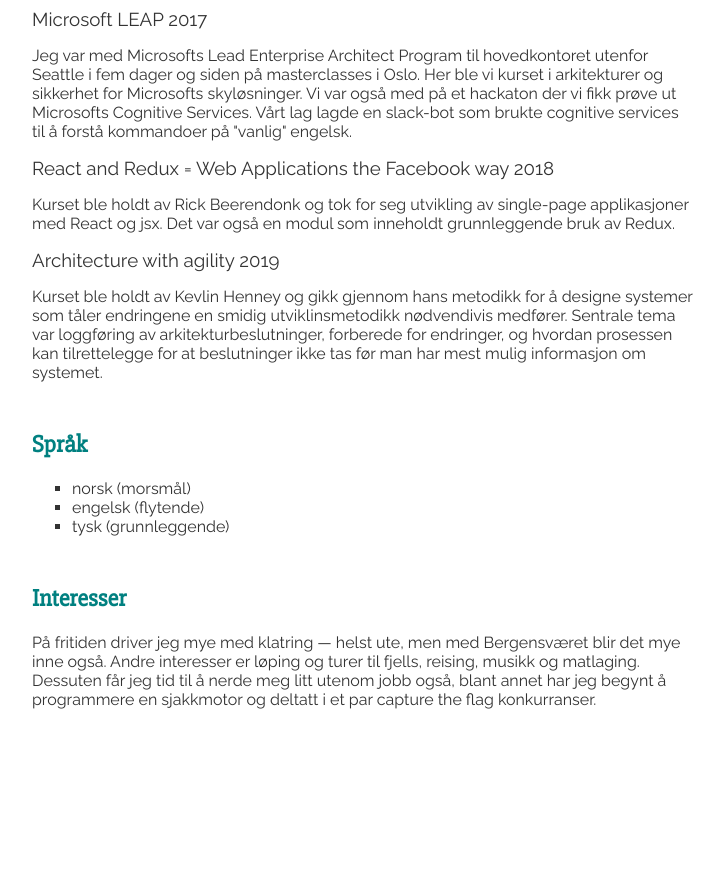
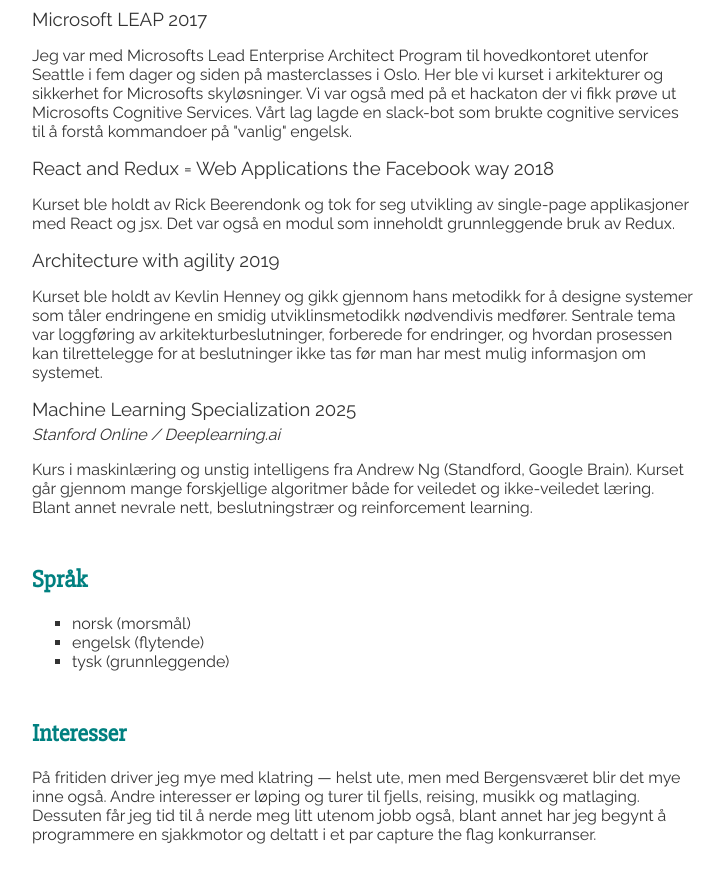
Before and after one commit to loldot/loldot.github.io, a Jekyll site: the page cv/index.html, which Jekyll copies as it is, in a window 1280 px wide and 900 px high, scrolled down 2514 px. Shown: the top 883 px of the window, without its empty margins (418-1142 px from the left). Built offline with Jekyll 4.4.1, drawn with Linux system fonts in a browser that asks for light colours; before the commit the page ends 3279 px from its top, so only the background shows below that.

Commit message:
add machine learning course

```diff
--- a/cv/index.html
+++ b/cv/index.html
@@ -330,6 +330,13 @@
 					og hvordan prosessen kan tilrettelegge for at beslutninger ikke tas før man har mest mulig
 					informasjon om systemet.
 				</p>
+
+				<h3>Machine Learning Specialization 2025</h3>
+				<h4>Stanford Online / Deeplearning.ai</h4>
+				<p>
+					Kurs i maskinlæring og unstig intelligens fra Andrew Ng (Standford, Google Brain). Kurset går gjennom mange forskjellige
+					algoritmer både for veiledet og ikke-veiledet læring. Blant annet nevrale nett, beslutningstrær og reinforcement learning.
+				</p>
 			</section>
 			<section>
 				<h2>Språk</h2>
```
